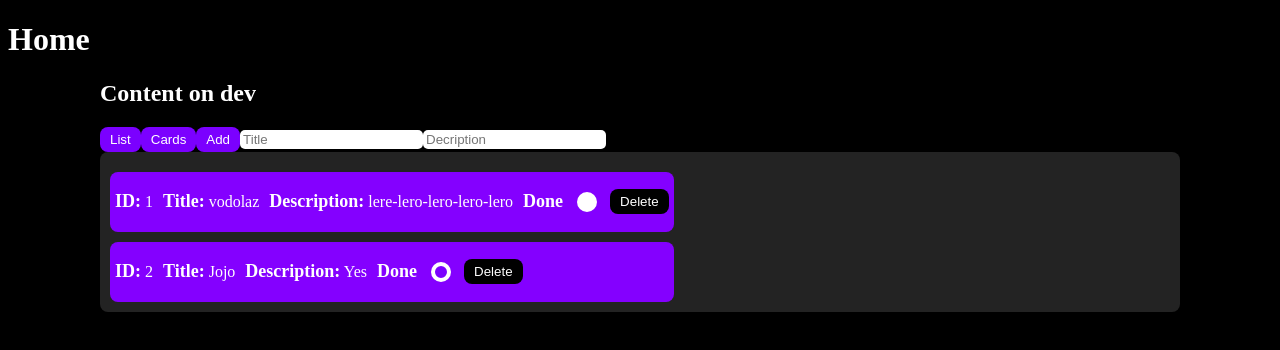
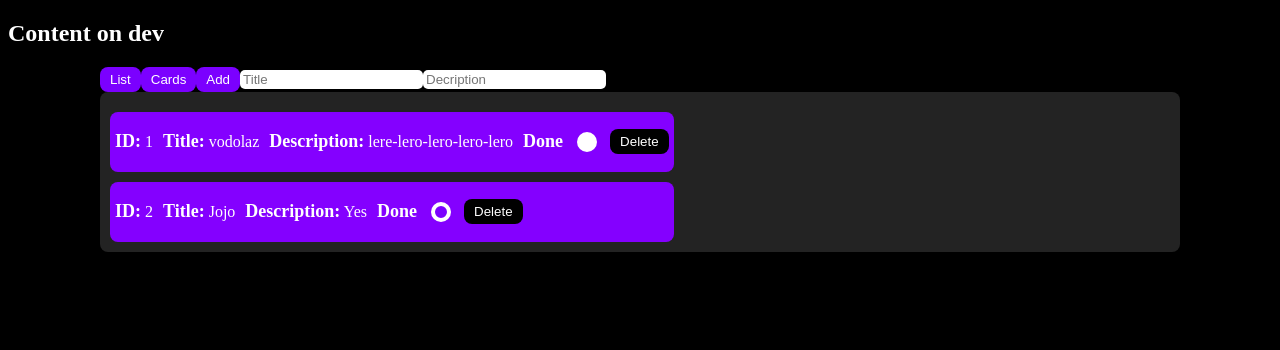
Before and after one commit to crecker05ru/nuxt3-todo-app, a Nuxt app: page / in a window 1280 px wide. Shown: the top 350 px of the page. Built offline with nearby package versions, Linux system fonts and the light colour scheme.

Commit message:
warn resolved

```diff
--- a/pages/index.vue
+++ b/pages/index.vue
@@ -1,8 +1,8 @@
 <template>
-    <h1>Home</h1>
-<div class="container">
+<div>
     <h2>Content on dev</h2>
-    <div class="content-buttons">
+    <div class="container">
+            <div class="content-buttons">
         <button class="content-button">List</button>
         <button class="content-button">Cards</button>
         <button class="add-button" @click="addTodo">Add</button>
@@ -12,15 +12,14 @@
     <div class="todo-list">
         <div class="todo-list-wrapper flex">
             <div class="todos">
-               <template v-for="todo in todosListReactive" :key=" todo.id">
+               <template v-for="todo in todosListReactive" :key="todo.id">
                  <todo-item :data="todo" @delete="deleteTodo"></todo-item>
                </template>
-    </div>
+            </div>
         </div>
     </div>
-
+    </div>
 </div>
-
 </template>
 <script>
 import { defineComponent,reactive,ref } from '@vue/composition-api'
@@ -88,12 +87,12 @@ body{
  background-color: #000;
  color: #fff;
 }
-.container{
+.container {
         width: 1080px;
         margin-left: auto;
         margin-right: auto;
-    }
-button{
+}
+button {
     border: none;
     background-color: rgb(123, 0, 255) ;
     cursor: pointer;
```
